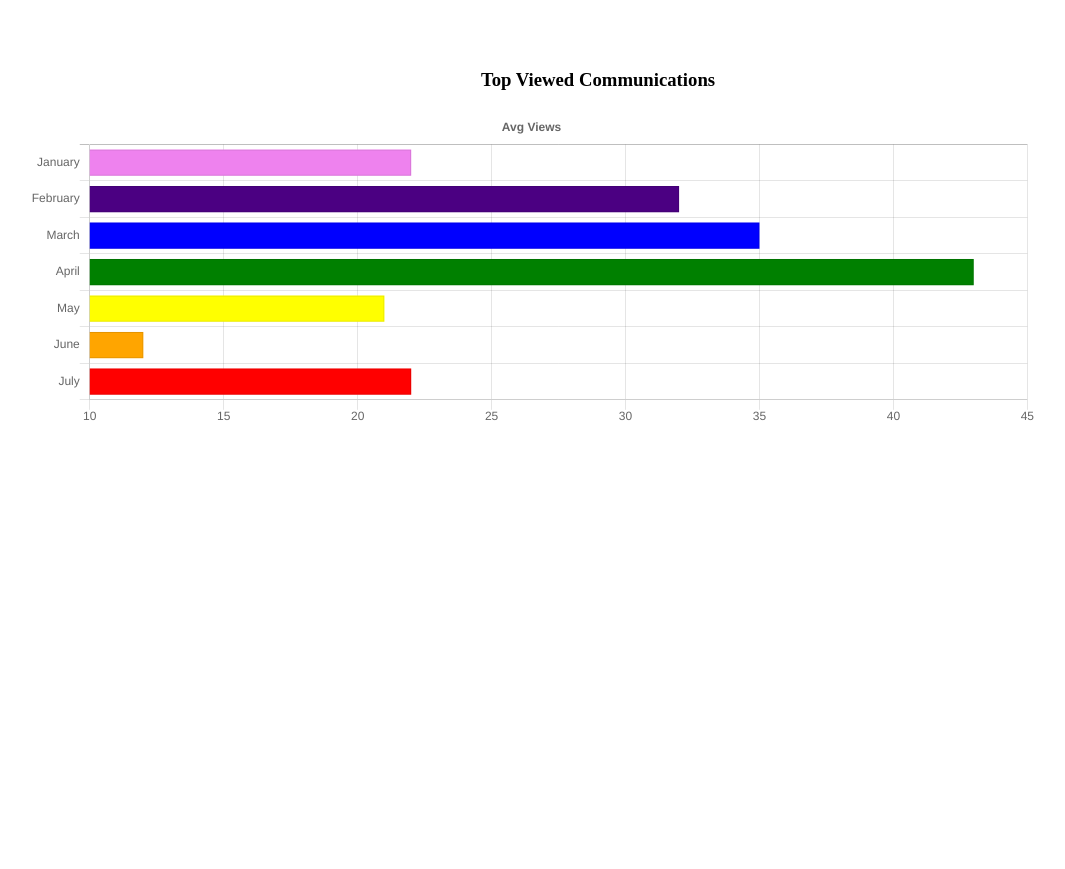
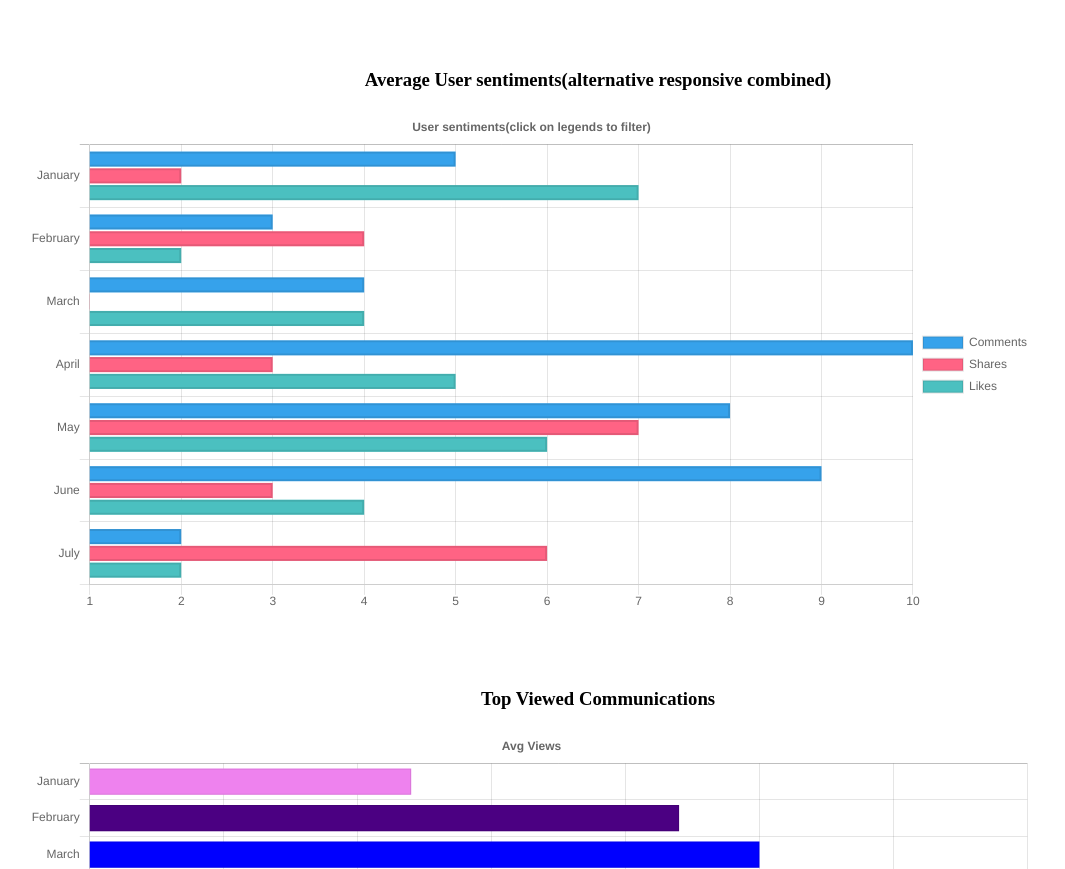
Before and after one commit to maheshprabhakar/maheshprabhakar.github.io, a plain HTML site: page index.html in a window 1280 px wide. Shown: the part 941-1810 px from the top of the page, without its empty margins (42-1107 px from the left). Before the commit the page ends 1379 px from the top, so only its background shows below. Drawn offline with nearby package versions, Linux system fonts and the light colour scheme.

Commit message:
adding new combined graphs examples

```diff
--- a/index.html
+++ b/index.html
@@ -34,6 +34,13 @@
 	         <div style="display: table-cell;height:40vh; "> <canvas id="canvasComm5"></canvas> </div>
 	    </div>
 	</div>
+	<br/><br/><br/>
+	<h3 style="text-align:center;">Average User sentiments(alternative responsive combined)</h3>
+    <div style="width: 80%; display: table; padding-left: 60px;">
+	    <div style="display: table-row">
+	        <div style="display: table-cell;height:40vh; "> <canvas id="canvasComm3_1"></canvas> </div>
+	    </div>
+	</div>
     <br/><br/><br/>
     <h3 style="text-align:center;">Top Viewed Communications</h3>
     <div style="width: 80%; display: table; padding-left: 60px;">
--- a/poc.js
+++ b/poc.js
@@ -4,24 +4,39 @@ var horizontalBarChartData = {
 	datasets: [{
 		label: 'value',
 		backgroundColor: ["violet", "indigo", "blue", "green", "yellow", "orange","red"],
-		//backgroundColor: dynamicColors(),//color(window.chartColors.red).alpha(0.5).rgbString(),
 		//borderColor: window.chartColors.red,
 		borderWidth: 1,
 		data: [22,32,35,43,21,12,22]
 	}]
 };
-horizontalBarChartData.datasets.each = function()
-{
-	this.backgroundColor = dynamicColors();
-};
+var horizontalBarChartData_combined = {
+    labels: ["January", "February", "March", "April", "May", "June", "July"],
+    datasets: [{
+      label: 'Comments',
+      backgroundColor: window.chartColors.blue,
+      data: [5, 3, 4, 10, 8, 9, 2]
+    }, {
+      label: 'Shares',
+      backgroundColor: window.chartColors.red,
+      data: [2, 4, 1, 3, 7, 3, 6],
+
+    }, {
+      label: 'Likes',
+      backgroundColor: window.chartColors.green,
+      data: [7, 2, 4, 5, 6, 4, 2]
+    }]
+  };
 
 window.onload = function()
 {
 	loadCommunicationInsight('canvasComm1','Blogs Created');
 	loadCommunicationInsight('canvasComm2','viewers');
+
 	loadCommunicationInsight('canvasComm3','comments');
 	loadCommunicationInsight('canvasComm4','shares');
 	loadCommunicationInsight('canvasComm5','likes');
+	loadCommunicationInsight_grouped('canvasComm3_1','User sentiments(click on legends to filter)');
+
 	loadCommunicationInsight('canvasComm6','Avg Views');
 };
 
@@ -55,10 +70,35 @@ function loadCommunicationInsight(elementname,title)
 	});
 }
 
-function dynamicColors()
+function loadCommunicationInsight_grouped(elementname,title)
 {
-    var r = Math.floor(Math.random() * 255);
-    var g = Math.floor(Math.random() * 255);
-    var b = Math.floor(Math.random() * 255);
-    return "rgb(" + r + "," + g + "," + b + ")";
- }
+	var ctx = document.getElementById(elementname).getContext('2d');
+	ctx.height = 500;
+	window.myHorizontalBar = new Chart(ctx, {
+		type: 'horizontalBar',
+		data: horizontalBarChartData_combined,
+		options: {
+			// Elements options apply to all of the options unless overridden in a dataset
+			// In this case, we are setting the border of each horizontal bar to be 2px wide
+			elements: {
+				rectangle: {
+					borderWidth: 2,
+				}
+			},
+			responsive: true,
+			maintainAspectRatio: true,
+			legend: {
+				display: true,
+				position: 'right',
+			},
+			title: {
+				display: true,
+				text: title
+			}
+		},
+		tooltips: {
+      mode: 'index',
+      intersect: true
+    }
+	});
+}
```
